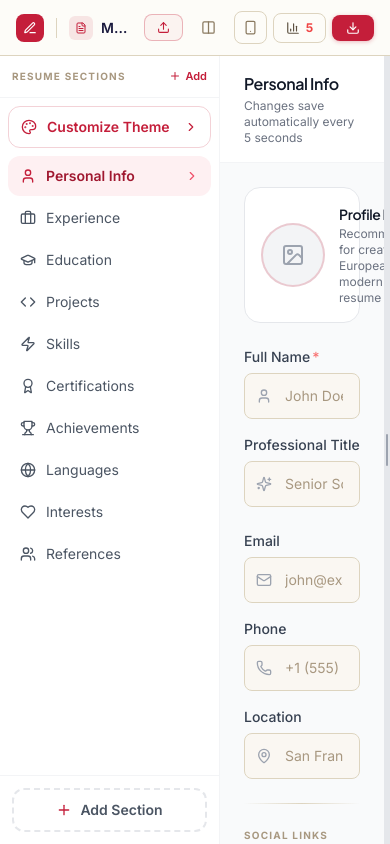
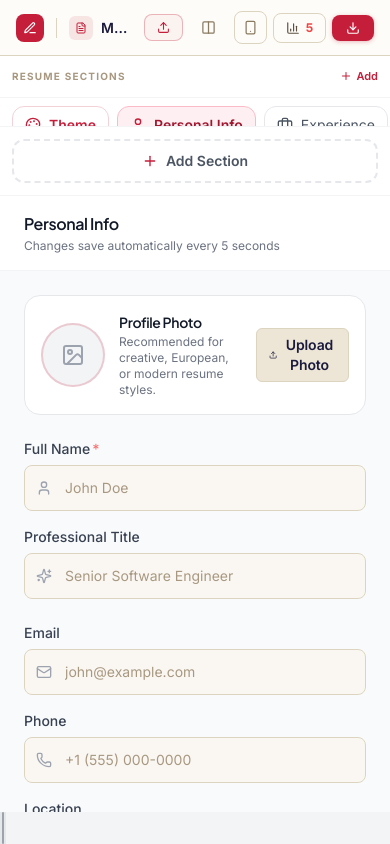
Before and after one commit to Devaansh08/resume-builder, a React (Vite) app in the folder frontend/: page /builder/new in a window 390 px wide. Built offline with nearby package versions, Linux system fonts and the light colour scheme; a web font is replaced by a local one.

Commit message:
fix: make Builder sidebar responsive on mobile, fix dark mode contrast issues in RichTextToolbar and sidebar, add user name to footer

```diff
--- a/frontend/src/components/builder/SectionSidebar.tsx
+++ b/frontend/src/components/builder/SectionSidebar.tsx
@@ -74,20 +74,21 @@ export function SectionSidebar({ activeSection, onSectionChange }: SectionSideba
       </div>
 
       {/* Sections list */}
-      <div className="flex-1 overflow-y-auto py-2 no-scrollbar">
-        <div className="space-y-0.5 px-2">
+      <div className="flex-1 overflow-auto py-2 no-scrollbar">
+        <div className="flex flex-row md:flex-col gap-2 md:gap-0.5 px-3 md:px-2 w-max md:w-auto">
           {/* Theme Settings Button */}
           <button
             onClick={() => onSectionChange('theme')}
-            className={`w-full flex items-center gap-2.5 px-3 py-2.5 rounded-xl text-left transition-all duration-150 group mb-2 border ${
+            className={`flex-shrink-0 flex items-center gap-2 px-3 py-2 md:py-2.5 rounded-xl text-left transition-all duration-150 group md:mb-2 border ${
               activeSection === 'theme'
                 ? 'bg-brand-500 text-white shadow-glow-sm border-brand-500'
                 : 'border-brand-500/20 text-brand-500 hover:bg-brand-50 dark:hover:bg-brand-950/20'
             }`}
           >
             <span className="flex-shrink-0"><Palette size={16} /></span>
-            <span className="text-sm font-semibold flex-1">Customize Theme</span>
-            <ChevronRight size={14} className="flex-shrink-0" />
+            <span className="text-sm font-semibold hidden md:inline flex-1">Customize Theme</span>
+            <span className="text-sm font-semibold md:hidden">Theme</span>
+            <ChevronRight size={14} className="hidden md:block flex-shrink-0" />
           </button>
 
           {sectionOrder.map((sectionId) => {
@@ -122,19 +123,19 @@ export function SectionSidebar({ activeSection, onSectionChange }: SectionSideba
             }
 
             return (
-              <div key={sectionId} className="relative group/item flex items-center">
+              <div key={sectionId} className="relative group/item flex items-center flex-shrink-0">
                 <button
                   onClick={() => onSectionChange(sectionId)}
-                  className={`w-full flex items-center gap-2.5 px-3 py-2.5 rounded-xl text-left transition-all duration-150 group ${
+                  className={`flex items-center gap-2 px-3 py-2 md:py-2.5 rounded-xl text-left transition-all duration-150 group border md:border-transparent ${
                     isActive
-                      ? 'bg-brand-50 dark:bg-brand-950/50 text-brand-600 dark:text-brand-400 font-semibold'
-                      : 'text-gray-600 dark:text-gray-400 hover:bg-gray-50 dark:hover:bg-surface-800 hover:text-gray-900 dark:hover:text-white'
+                      ? 'bg-brand-50 dark:bg-brand-950/50 text-brand-600 dark:text-brand-400 font-semibold border-brand-200 dark:border-brand-900'
+                      : 'text-gray-600 dark:text-gray-400 hover:bg-gray-50 dark:hover:bg-surface-800 hover:text-gray-900 dark:hover:text-white border-gray-200 dark:border-surface-800'
                   }`}
                 >
                   <span className={`flex-shrink-0 ${isActive ? 'text-brand-500' : ''}`}>
                     {icon}
                   </span>
-                  <span className="text-sm flex-1 truncate">{label}</span>
+                  <span className="text-sm truncate">{label}</span>
                   {count > 0 && (
                     <span className={`text-xs font-semibold flex-shrink-0 ${
                       isActive ? 'text-brand-500' : 'text-gray-400'
@@ -143,7 +144,7 @@ export function SectionSidebar({ activeSection, onSectionChange }: SectionSideba
                     </span>
                   )}
                   {isActive && (
-                    <ChevronRight size={14} className="text-brand-400 flex-shrink-0" />
+                    <ChevronRight size={14} className="hidden md:block text-brand-400 flex-shrink-0" />
                   )}
                 </button>
 
@@ -151,7 +152,7 @@ export function SectionSidebar({ activeSection, onSectionChange }: SectionSideba
                   <button
                     type="button"
                     onClick={(e) => handleRemoveCustomSection(e, sectionId)}
-                    className="absolute right-2 opacity-0 group-hover/item:opacity-100 p-1 text-gray-400 hover:text-red-500 transition-opacity bg-white dark:bg-surface-900 rounded-lg shadow-sm"
+                    className="absolute -top-1 -right-1 md:top-auto md:right-2 md:opacity-0 group-hover/item:opacity-100 p-1 text-gray-400 hover:text-red-500 transition-opacity bg-white dark:bg-surface-900 rounded-lg shadow-sm border border-gray-100 dark:border-surface-700"
                     title="Remove custom section from sidebar"
                   >
                     <Trash2 size={13} />
--- a/frontend/src/components/layout/Footer.tsx
+++ b/frontend/src/components/layout/Footer.tsx
@@ -193,7 +193,7 @@ export function Footer() {
       <div className="border-t border-surface-800/60 bg-surface-950/80">
         <div className="max-w-7xl mx-auto px-4 sm:px-6 lg:px-8 py-6 flex flex-col sm:flex-row items-center justify-between gap-4 text-xs text-gray-500">
           <div className="flex items-center gap-2">
-            <span>&copy; {new Date().getFullYear()} ResumeAI Pro. All rights reserved.</span>
+            <span>&copy; {new Date().getFullYear()} ResumeAI Pro by Devaansh. All rights reserved.</span>
             <span>•</span>
             <span className="flex items-center gap-1">
               Built with <Heart size={12} className="text-rose-500 fill-rose-500" /> for job seekers globally.
--- a/frontend/src/index.css
+++ b/frontend/src/index.css
@@ -362,7 +362,7 @@
   }
 
   .dark .section-label {
-    color: #6A5E48;
+    color: #C8BAA0;
   }
 
   /* ── Divider ───────────────────────────────────────────────────────── */
--- a/frontend/src/pages/Builder.tsx
+++ b/frontend/src/pages/Builder.tsx
@@ -138,10 +138,10 @@ export default function BuilderPage() {
       />
 
       {/* ── 3-Panel Layout ─────────────────────────────────────────── */}
-      <div className="flex flex-1 overflow-hidden relative">
+      <div className="flex flex-col md:flex-row flex-1 overflow-hidden relative">
 
-        {/* Left: Section Sidebar */}
-        <div className={`${isMobilePreview ? 'hidden' : 'flex'} w-[220px] flex-shrink-0 bg-white dark:bg-surface-900 border-r border-gray-100 dark:border-surface-800 flex-col z-10`}>
+        {/* Left/Top: Section Sidebar */}
+        <div className={`${isMobilePreview ? 'hidden' : 'flex'} w-full md:w-[220px] flex-shrink-0 bg-white dark:bg-surface-900 border-b md:border-b-0 md:border-r border-gray-100 dark:border-surface-800 flex-col z-10 md:h-full h-[140px] overflow-hidden`}>
           <SectionSidebar
             activeSection={activeSection}
             onSectionChange={setActiveSection}
@@ -150,8 +150,8 @@ export default function BuilderPage() {
 
         {/* Center: Editor Form */}
         <div
-          className={`${isMobilePreview ? 'hidden' : 'flex'} min-w-0 flex-col overflow-hidden bg-gray-50 dark:bg-surface-950`}
-          style={{ width: isMobilePreview ? '100%' : `${editorPct}%` }}
+          className={`${isMobilePreview ? 'hidden' : 'flex'} min-w-0 flex-1 md:flex-none flex-col overflow-hidden bg-gray-50 dark:bg-surface-950`}
+          style={{ width: isMobilePreview ? '100%' : 'auto', flexBasis: isMobilePreview ? '100%' : `${editorPct}%` }}
         >
           <EditorPanel
             activeSection={activeSection}
```
Also changed, not shown: frontend/src/components/builder/RichTextToolbar.tsx (+19 -39 lines).
